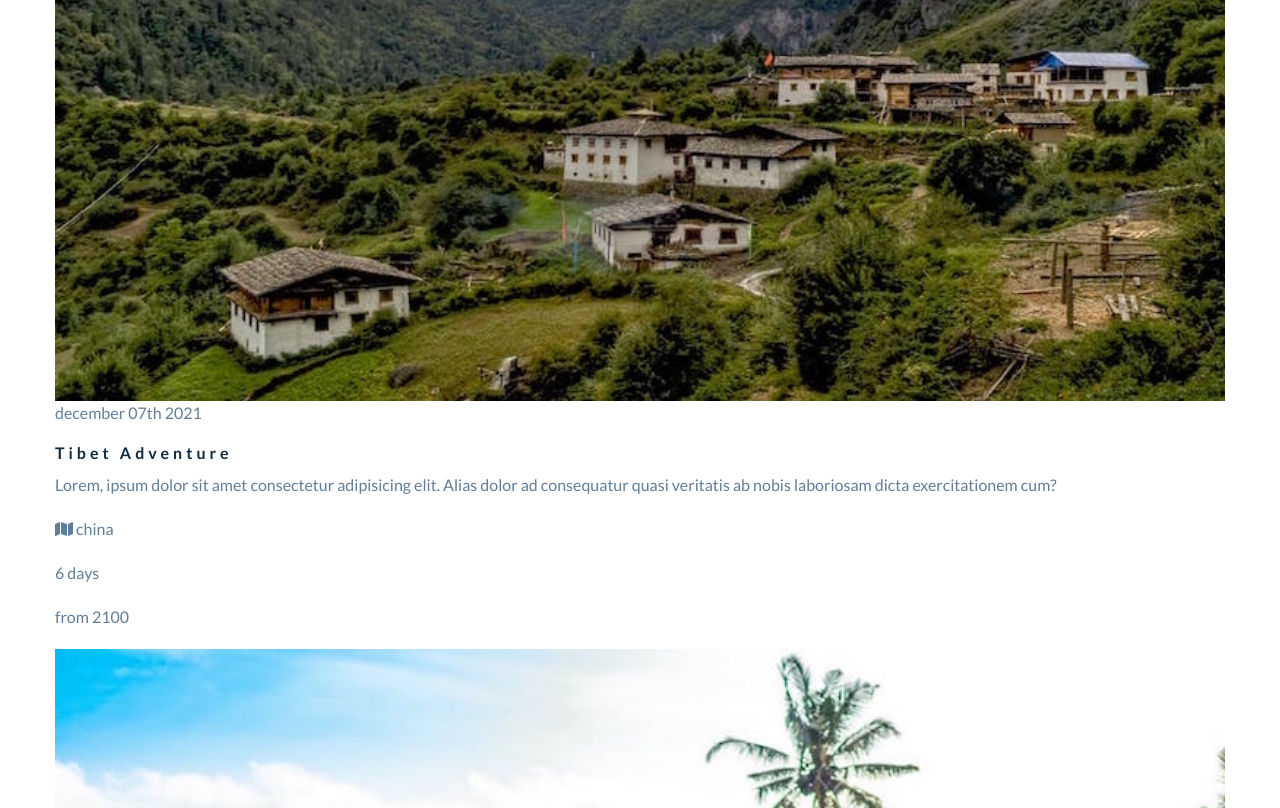
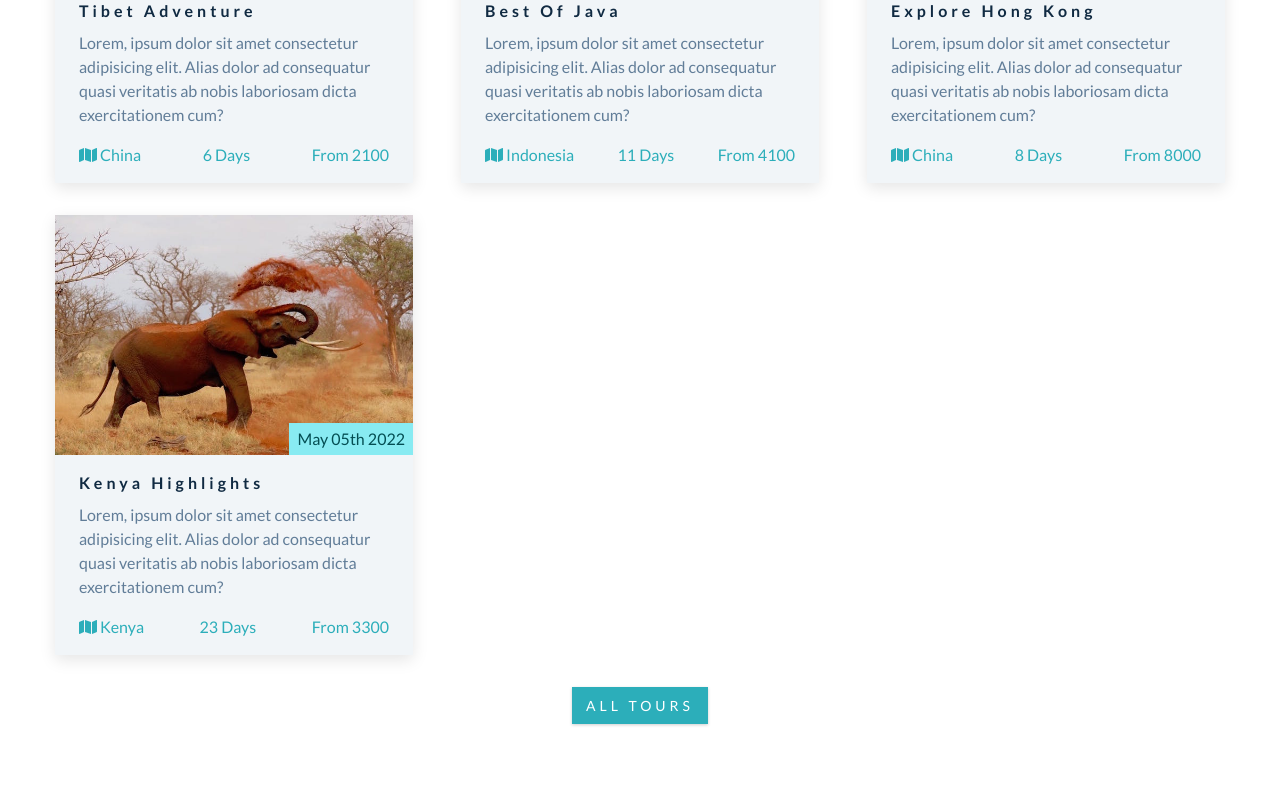
Before and after one commit to Soulbash/backroads-tours-new-design, a plain HTML site: page index.html in a window 1280 px wide. Shown: the part 2432-3240 px from the top of the page. Drawn offline with Linux system fonts and the light colour scheme.

Commit message:
Added tours CSS

```diff
--- a/css/styles.css
+++ b/css/styles.css
@@ -334,6 +334,72 @@ Services
 Featured Tours
 ===============
 */
+.tour-card {
+  transition: var(--transition);
+  background: var(--clr-grey-10);
+  box-shadow: var(--light-shadow);
+  margin-bottom: 2rem;
+}
+.tour-card:hover {
+  box-shadow: var(--dark-shadow);
+  transform: scale(1.02);
+}
+.tour-img-container {
+  position: relative;
+}
+.tour-img {
+  height: 15rem;
+  object-fit: cover;
+}
+.tour-date {
+  position: absolute;
+  right: 0;
+  bottom: 0;
+  background: var(--clr-primary-8);
+  margin-bottom: 0;
+  color: var(--clr-primary-1);
+  text-transform: capitalize;
+  padding: 0.25rem 0.5rem;
+}
+.tour-info {
+  padding: 1.24rem 1.5rem;
+}
+.tour-footer {
+  display: flex;
+  justify-content: space-between;
+  flex-wrap: wrap;
+  align-items: center;
+}
+.tour-footer p {
+  line-height: 0;
+  margin-bottom: 0;
+  text-transform: capitalize;
+  color: var(--clr-primary-5);
+}
+.tour-btn {
+  text-align: center;
+}
+
+@media screen and (min-width: 768px) {
+  .featured-center {
+    display: flex;
+    flex-wrap: wrap;
+    justify-content: space-between;
+  }
+  .tour-card {
+    flex: 0 0 calc(50% - 2rem);
+  }
+}
+@media screen and (min-width: 1170px) {
+  .featured-center {
+    display: flex;
+    flex-wrap: wrap;
+    justify-content: space-between;
+  }
+  .tour-card {
+    flex: 0 0 calc(33.333% - 2rem);
+  }
+}
 
 /*
 ===============
--- a/index.html
+++ b/index.html
@@ -166,7 +166,7 @@
           </div>
           <!-- tour info -->
           <div class="tour-info">
-            <h4>tbest of java</h4>
+            <h4>best of java</h4>
             <p>
               Lorem, ipsum dolor sit amet consectetur adipisicing elit. Alias
               dolor ad consequatur quasi veritatis ab nobis laboriosam dicta
@@ -240,6 +240,9 @@
         </article>
         <!-- end of single tour -->
       </div>
+      <div class="tour-btn">
+        <a href="#" class="btn">all tours</a>
+      </div>
     </section>
     <!-- end of featured tours -->
 
```
